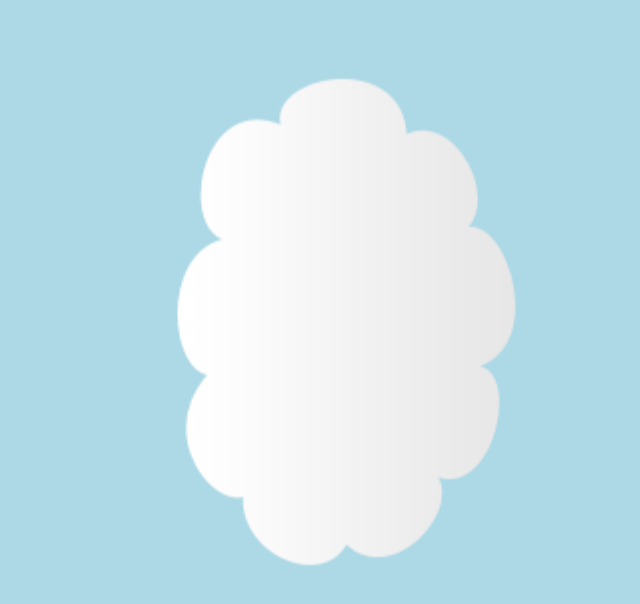
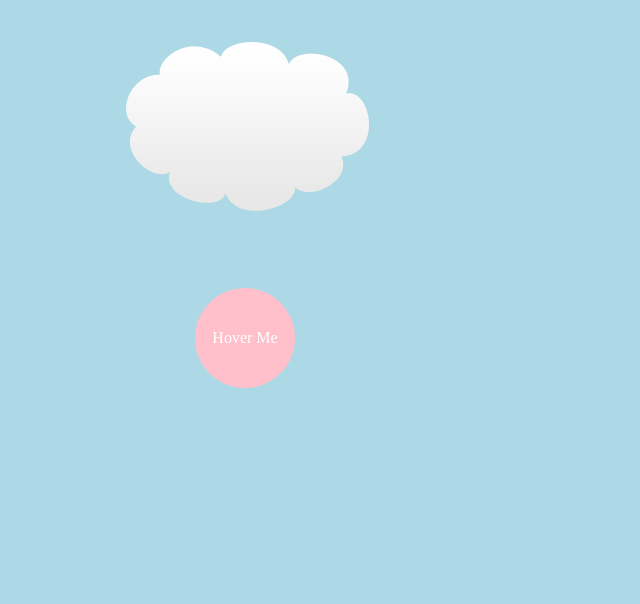
Before and after one commit to kannmelton2/css-animations, a plain HTML site: page mario-cart/index.html in a window 1280 px wide. Shown: the whole page, without its empty margins (395-1035 px from the left). Drawn offline with Linux system fonts and the light colour scheme.

Commit message:
transform property example

```diff
--- a/mario-cart/index.html
+++ b/mario-cart/index.html
@@ -9,6 +9,7 @@
   <body>
     <main class="wrapper">
       <img src="./img/cloud.png" />
+      <div class="circle">Hover Me</div>
     </main>
   </body>
 </html>
--- a/mario-cart/styles.css
+++ b/mario-cart/styles.css
@@ -9,6 +9,19 @@ body {
   box-sizing: border-box;
 }
 
-img {
-  transform: rotate(-90deg) translate(-200px, 100px) scale(2);
+.circle {
+  width: 100px;
+  padding: 50px 0;
+  line-height: 0;
+  margin: 60px auto;
+  background: pink;
+  color: white;
+  border-radius: 50px;
+  cursor: pointer;
+  transition: background 1s, transform 1s 0.5s linear;
 }
+
+.circle:hover {
+  background: salmon;
+  transform: rotate(360deg);
+}
```
Also changed, not shown: 2 other files.
